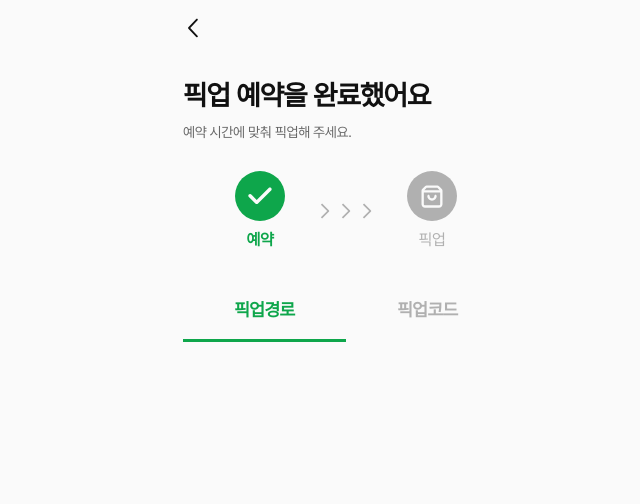
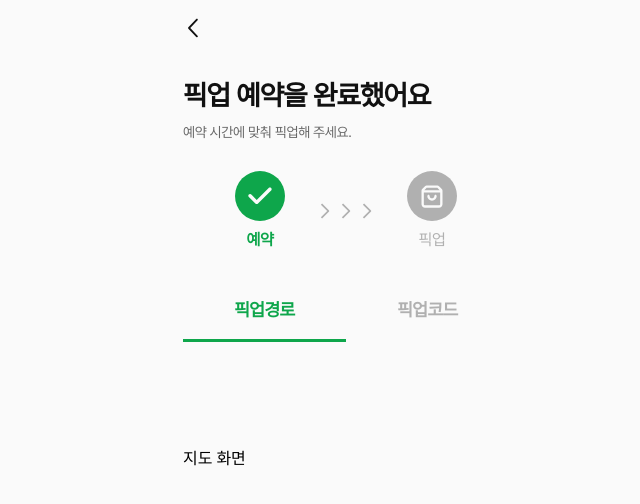
Before and after one commit to AllDaySideProject/Frontend, a React (Create React App) app: page /pickup in a window 1280 px wide. Shown: the top 504 px of the page, without its empty margins (294-934 px from the left). Built offline with nearby package versions, Linux system fonts and the light colour scheme; no server answers.

Commit message:
✨ : PickupPage 조건부 렌더링

```diff
--- a/src/pages/pickupPage/PickupPage.jsx
+++ b/src/pages/pickupPage/PickupPage.jsx
@@ -2,6 +2,8 @@ import { useState } from "react";
 import { HeaderArrow } from "../../components/HeaderArrow";
 import { PickupIntro } from "./components/PickupIntro";
 import { PickupState } from "./components/PickupState";
+import { Code } from "./components/Code";
+import { Location } from "./components/Location";
 
 export const PickupPage = () => {
     const [view, setView] = useState("location");
@@ -11,6 +13,8 @@ export const PickupPage = () => {
             <HeaderArrow />
             <PickupIntro view = { view } />
             <PickupState view = { view } onChange = { setView } />
+
+            { view === "location" ? <Location /> : <Code /> }
         </>
     )
 }
```
